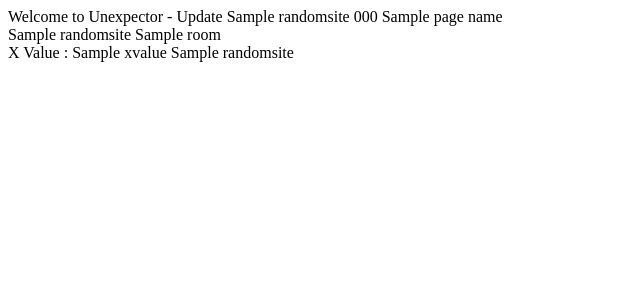
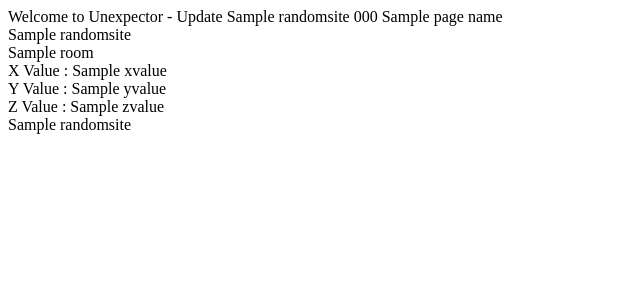
Before and after one commit to unexpector/JanusVRandom, a Django app: template hello/templates/unexpector-template.html in a window 1280 px wide. Shown: the top 300 px of the page, without its empty margins (0-640 px from the left). Run offline with Django 3.2, Linux system fonts and the light colour scheme; tables that the repository leaves empty hold one stand-in row (values such as "Sample post"); the template is opened without the code that fills it: values that come from a table or form of the project are taken from there, most other values are stand-ins (such as "Sample title", 1, 10 or a date in 2020).

Commit message:
XYZ values

```diff
--- a/hello/templates/unexpector-template.html
+++ b/hello/templates/unexpector-template.html
@@ -15,9 +15,11 @@ Welcome to Unexpector - Update
 {% if thenumbera %}
 asd
 {% endif %}<br>
-{{realrandom}}
+{{realrandom}}<br>
 {{randomroom}} <br>
-X Value : {{xvalue}}
+X Value : {{xvalue}}<br>
+Y Value : {{yvalue}}<br>
+Z Value : {{zvalue}}<br>
 <FireBoxRoom>
 <Assets>
 <AssetObject id="moon_obj" src="http://vrsites.com/assets/moon.obj" tex0="http://vrsites.com/assets/earth1.jpg" />
--- a/hello/views.py
+++ b/hello/views.py
@@ -17,12 +17,14 @@ def index(request):
     thenumber = randint(1, 26)
     fullrandom = RandomSites.objects.get(id=thenumber).src
     newarray = [2,3,1]
-    x_dimension = newarray[1]
+    x_dimension = newarray[0]
+    y_dimension = newarray[1]
+    z_dimension = newarray[2]
     roomrandom = randint(1, 14)
     random_room = Rooms.objects.get(id=roomrandom).localasset
     random_model ="Subwoofer"
     themodel = ObjectLibrary.objects.get(objectname=random_model).src
-    context_dict = {'boldmessage': random_list, 'randomreddit': randomreddit, 'randomwikipedia': randomwikipedia, 'thenumber': thenumber, 'themodel': themodel, 'wikipediaid': wikipedia_id, 'realrandom': fullrandom, 'randomroom': random_room, 'xvalue': x_dimension }
+    context_dict = {'boldmessage': random_list, 'randomreddit': randomreddit, 'randomwikipedia': randomwikipedia, 'thenumber': thenumber, 'themodel': themodel, 'wikipediaid': wikipedia_id, 'realrandom': fullrandom, 'randomroom': random_room, 'xvalue': x_dimension, 'yvalue': y_dimension, 'zvalue': z_dimension }
     context_dict['page_name'] = "this is the page name"
     return render(request, 'unexpector-template.html', context_dict)
 
```
